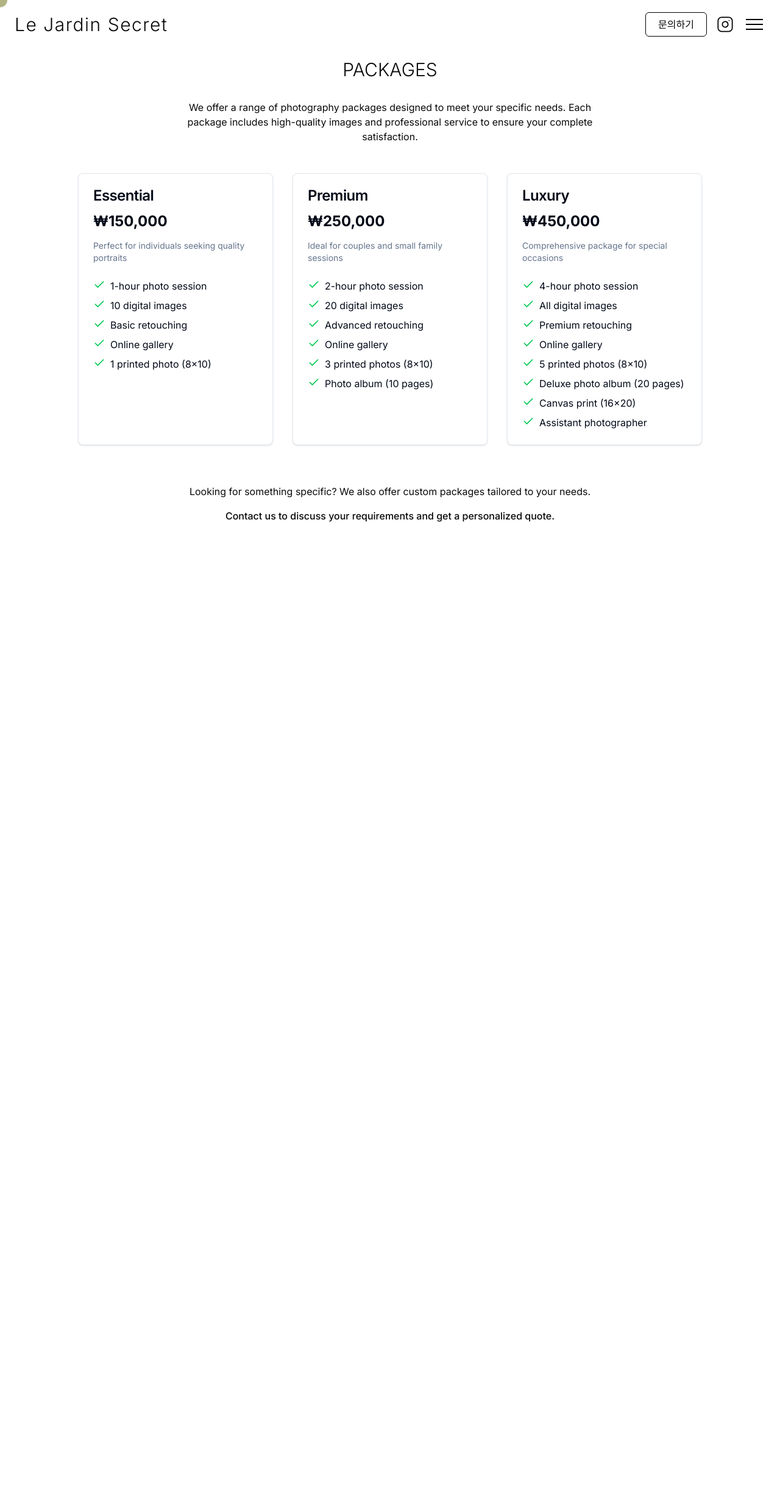
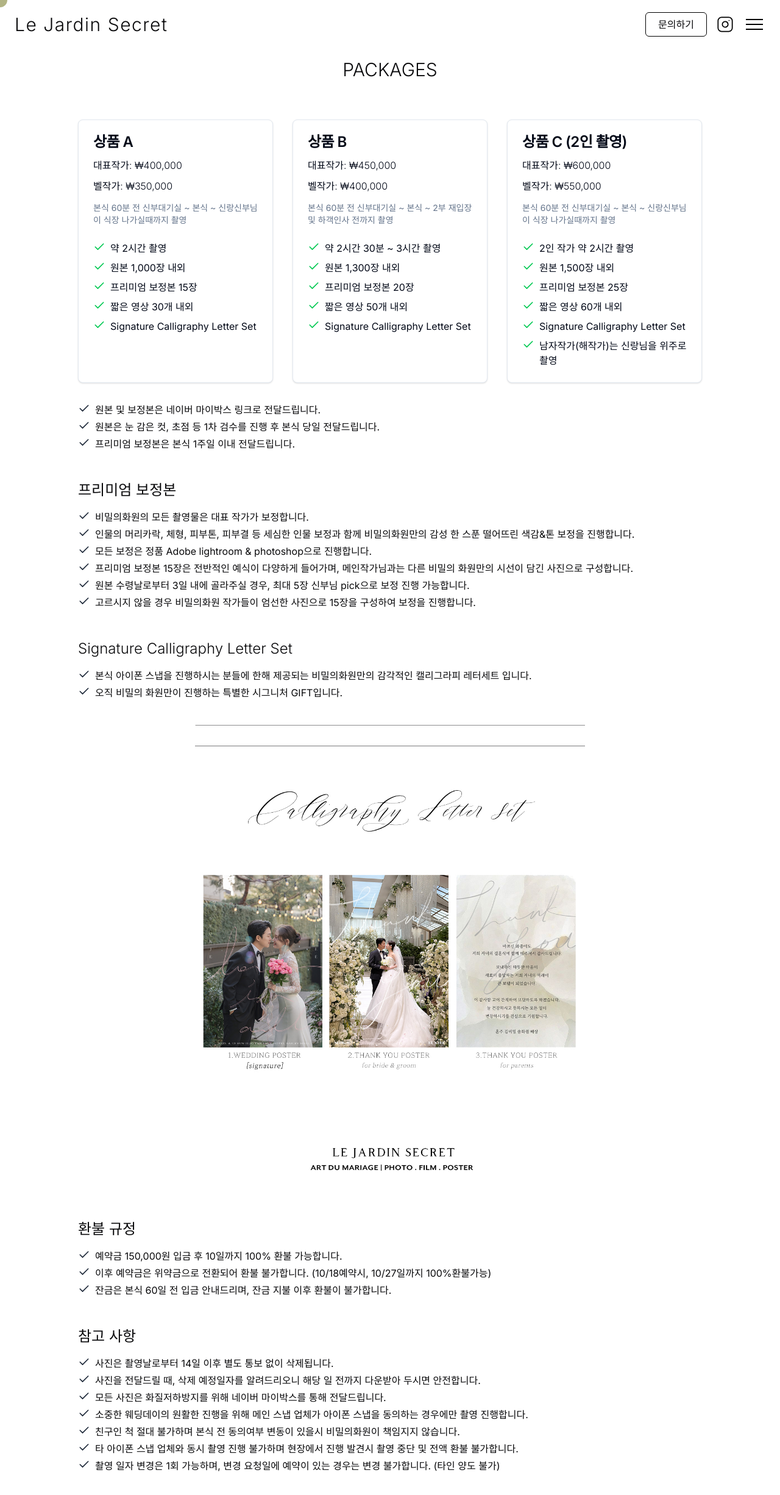
Before and after one commit to shshhan/lejardinsecret-portfolio, a Next.js app: page /packages in a window 1280 px wide. Shown: the top 2452 px of the page at 61% size. Before the commit the page ends 922 px from the top, so only its background shows below. Built offline with nearby package versions, Linux system fonts and the light colour scheme.

Commit message:
edit contents

```diff
--- a/src/app/benefits/page.tsx
+++ b/src/app/benefits/page.tsx
@@ -59,7 +59,7 @@ export default function BenefitsPage() {
           animate={{ opacity: 1, y: 0 }}
           transition={{ duration: 0.5 }}
         >
-          <h1 className="text-3xl font-light mb-8 text-center">BENEFITS</h1>
+          <h1 className="text-3xl font-light mb-16 text-center">BENEFITS</h1>
 
           <p className="text-center mb-12 max-w-2xl mx-auto">
             When you choose our services, you're not just getting photographs – you're investing in an experience and
--- a/src/app/gallery/page.tsx
+++ b/src/app/gallery/page.tsx
@@ -102,7 +102,7 @@ export default function GalleryPage() {
           animate={{ opacity: 1, y: 0 }}
           transition={{ duration: 0.5 }}
         >
-          <h1 className="text-3xl font-light mb-8 text-center">GALLERY</h1>
+          <h1 className="text-3xl font-light mb-16 text-center">GALLERY</h1>
 
           {/* Filtering System */}
           <div className="flex flex-col md:flex-row justify-between items-start md:items-center gap-4 mb-8">
--- a/src/app/packages/page.tsx
+++ b/src/app/packages/page.tsx
@@ -5,6 +5,7 @@ import { motion } from "framer-motion"
 import { Card, CardContent, CardDescription, CardHeader, CardTitle } from "@/components/ui/card"
 import { Check } from "lucide-react"
 import { useMenu } from "@/context/menu-context"
+import Image from "next/image"
 
 export default function PackagesPage() {
   const { setIsMenuOpen } = useMenu()
@@ -16,43 +17,43 @@ export default function PackagesPage() {
 
   const packages = [
     {
-      title: "Essential",
-      price: "₩150,000",
-      description: "Perfect for individuals seeking quality portraits",
+      title: "상품 A",
+      headPrice: "₩400,000",
+      bellPrice: "₩350,000",
+      description: "본식 60분 전 신부대기실 ~ 본식 ~ 신랑신부님이 식장 나가실때까지 촬영",
       features: [
-        "1-hour photo session",
-        "10 digital images",
-        "Basic retouching",
-        "Online gallery",
-        "1 printed photo (8×10)",
+        "약 2시간 촬영",
+        "원본 1,000장 내외",
+        "프리미엄 보정본 15장",
+        "짧은 영상 30개 내외",
+        "Signature Calligraphy Letter Set"
       ],
     },
     {
-      title: "Premium",
-      price: "₩250,000",
-      description: "Ideal for couples and small family sessions",
+      title: "상품 B",
+      headPrice: "₩450,000",
+      bellPrice: "₩400,000",
+      description: "본식 60분 전 신부대기실 ~ 본식 ~ 2부 재입장 및 하객인사 전까지 촬영",
       features: [
-        "2-hour photo session",
-        "20 digital images",
-        "Advanced retouching",
-        "Online gallery",
-        "3 printed photos (8×10)",
-        "Photo album (10 pages)",
+        "약 2시간 30분 ~ 3시간 촬영",
+        "원본 1,300장 내외",
+        "프리미엄 보정본 20장",
+        "짧은 영상 50개 내외",
+        "Signature Calligraphy Letter Set"
       ],
     },
     {
-      title: "Luxury",
-      price: "₩450,000",
-      description: "Comprehensive package for special occasions",
+      title: "상품 C (2인 촬영)",
+      headPrice: "₩600,000",
+      bellPrice: "₩550,000",
+      description: "본식 60분 전 신부대기실 ~ 본식 ~ 신랑신부님이 식장 나가실때까지 촬영",
       features: [
-        "4-hour photo session",
-        "All digital images",
-        "Premium retouching",
-        "Online gallery",
-        "5 printed photos (8×10)",
-        "Deluxe photo album (20 pages)",
-        "Canvas print (16×20)",
-        "Assistant photographer",
+        "2인 작가 약 2시간 촬영",
+        "원본 1,500장 내외",
+        "프리미엄 보정본 25장",
+        "짧은 영상 60개 내외",
+        "Signature Calligraphy Letter Set",
+        "남자작가(해작가)는 신랑님을 위주로 촬영"
       ],
     },
   ]
@@ -66,14 +67,9 @@ export default function PackagesPage() {
           animate={{ opacity: 1, y: 0 }}
           transition={{ duration: 0.5 }}
         >
-          <h1 className="text-3xl font-light mb-8 text-center">PACKAGES</h1>
+          <h1 className="text-3xl font-light mb-16 text-center">PACKAGES</h1>
 
-          <p className="text-center mb-12 max-w-2xl mx-auto">
-            We offer a range of photography packages designed to meet your specific needs. Each package includes
-            high-quality images and professional service to ensure your complete satisfaction.
-          </p>
-
-          <div className="grid grid-cols-1 md:grid-cols-2 lg:grid-cols-3 gap-8">
+          <div className="mb-8 grid grid-cols-1 md:grid-cols-2 lg:grid-cols-3 gap-8">
             {packages.map((pkg, index) => (
               <motion.div
                 key={pkg.title}
@@ -84,7 +80,8 @@ export default function PackagesPage() {
                 <Card className="h-full flex flex-col">
                   <CardHeader>
                     <CardTitle>{pkg.title}</CardTitle>
-                    <div className="text-2xl font-bold mt-2">{pkg.price}</div>
+                    <div className="text-large font-light mt-2">대표작가: {pkg.headPrice}</div>
+                    <div className="text-large font-light mt-1">벨작가: {pkg.bellPrice}</div>
                     <CardDescription className="mt-2">{pkg.description}</CardDescription>
                   </CardHeader>
                   <CardContent className="flex-grow">
@@ -102,11 +99,117 @@ export default function PackagesPage() {
             ))}
           </div>
 
-          <div className="mt-16 text-center">
-            <p className="mb-4">
-              Looking for something specific? We also offer custom packages tailored to your needs.
+          <div className="text-left mb-12">
+            <p className="mb-1 flex items-start">
+              <Check className="h-5 w-5 text-gray-800 mr-2 flex-shrink-0" />
+              <span>원본 및 보정본은 네이버 마이박스 링크로 전달드립니다.</span>
             </p>
-            <p className="font-medium">Contact us to discuss your requirements and get a personalized quote.</p>
+            <p className="mb-1 flex items-start">
+              <Check className="h-5 w-5 text-gray-800 mr-2 flex-shrink-0" />
+              <span>원본은 눈 감은 컷, 초점 등 1차 검수를 진행 후 본식 당일 전달드립니다.</span>
+            </p>
+            <p className="mb-1 flex items-start">
+              <Check className="h-5 w-5 text-gray-800 mr-2 flex-shrink-0" />
+              <span>프리미엄 보정본은 본식 1주일 이내 전달드립니다.</span>
+            </p>
+          </div>
+
+          <div className="mb-12 text-left">
+            <h2 className="text-2xl font-light mb-4">프리미엄 보정본</h2>
+            <p className="mb-1 flex items-start">
+              <Check className="h-5 w-5 text-gray-800 mr-2 flex-shrink-0" />
+              <span>비밀의화원의 모든 촬영물은 대표 작가가 보정합니다.</span>
+            </p>
+            <p className="mb-1 flex items-start">
+              <Check className="h-5 w-5 text-gray-800 mr-2 flex-shrink-0" />
+              <span>인물의 머리카락, 체형, 피부톤, 피부결 등 세심한 인물 보정과 함께 비밀의화원만의 감성 한 스푼 떨어뜨린 색감&톤 보정을 진행합니다.</span>
+            </p>
+            <p className="mb-1 flex items-start">
+              <Check className="h-5 w-5 text-gray-800 mr-2 flex-shrink-0" />
+              <span>모든 보정은 정품 Adobe lightroom & photoshop으로 진행합니다.</span>
+            </p>
+            <p className="mb-1 flex items-start">
+              <Check className="h-5 w-5 text-gray-800 mr-2 flex-shrink-0" />
+              <span>프리미엄 보정본 15장은 전반적인 예식이 다양하게 들어가며, 메인작가님과는 다른 비밀의 화원만의 시선이 담긴 사진으로 구성합니다.</span>
+            </p>
+            <p className="mb-1 flex items-start">
+              <Check className="h-5 w-5 text-gray-800 mr-2 flex-shrink-0" />
+              <span>원본 수령날로부터 3일 내에 골라주실 경우, 최대 5장 신부님 pick으로 보정 진행 가능합니다.</span>
+            </p>
+            <p className="mb-1 flex items-start">
+              <Check className="h-5 w-5 text-gray-800 mr-2 flex-shrink-0" />
+              <span>고르시지 않을 경우 비밀의화원 작가들이 엄선한 사진으로 15장을 구성하여 보정을 진행합니다.</span>
+            </p>
+          </div>
+
+          <div className="mb-12 text-left">
+            <h2 className="text-2xl font-light mb-4">Signature Calligraphy Letter Set</h2>
+            <p className="mb-1 flex items-start">
+              <Check className="h-5 w-5 text-gray-800 mr-2 flex-shrink-0" />
+              <span>본식 아이폰 스냅을 진행하시는 분들에 한해 제공되는 비밀의화원만의 감각적인 캘리그라피 레터세트 입니다.</span>
+            </p>
+            <p className="mb-1 flex items-start">
+              <Check className="h-5 w-5 text-gray-800 mr-2 flex-shrink-0" />
+              <span>오직 비밀의 화원만이 진행하는 특별한 시그니처 GIFT입니다.</span>
+            </p>
+            <div className="relative w-full h-[800px]">
+              <Image
+                src="/packages/signature-calligraphy-letter-set.jpg"
+                alt="비밀의 화원 캘리그래피"
+                fill
+                sizes="(max-width: 768px) 100vw, 100vw"
+                className="object-contain"
+                priority
+              />
+            </div>
+          </div>
+
+          <div className="mb-12 text-left">
+            <h2 className="text-2xl font-light mb-4">환불 규정</h2>
+            <p className="mb-1 flex items-start">
+              <Check className="h-5 w-5 text-gray-800 mr-2 flex-shrink-0" />
+              <span>예약금 150,000원 입금 후 10일까지 100% 환불 가능합니다.</span>
+            </p>
+            <p className="mb-1 flex items-start">
+              <Check className="h-5 w-5 text-gray-800 mr-2 flex-shrink-0" />
+              <span>이후 예약금은 위약금으로 전환되어 환불 불가합니다. (10/18예약시, 10/27일까지 100%환불가능)</span>
+            </p>
+            <p className="mb-1 flex items-start">
+              <Check className="h-5 w-5 text-gray-800 mr-2 flex-shrink-0" />
+              <span>잔금은 본식 60일 전 입금 안내드리며, 잔금 지불 이후 환불이 불가합니다.</span>
+            </p>
+          </div>
+
+          <div className="mb-12 text-left">
+            <h2 className="text-2xl font-light mb-4">참고 사항</h2>
+            <p className="mb-1 flex items-start">
+              <Check className="h-5 w-5 text-gray-800 mr-2 flex-shrink-0" />
+              <span>사진은 촬영날로부터 14일 이후 별도 통보 없이 삭제됩니다.</span>
+            </p>
+            <p className="mb-1 flex items-start">
+              <Check className="h-5 w-5 text-gray-800 mr-2 flex-shrink-0" />
+              <span>사진을 전달드릴 때, 삭제 예정일자를 알려드리오니 해당 일 전까지 다운받아 두시면 안전합니다.</span>
+            </p>
+            <p className="mb-1 flex items-start">
+              <Check className="h-5 w-5 text-gray-800 mr-2 flex-shrink-0" />
+              <span>모든 사진은 화질저하방지를 위해 네이버 마이박스를 통해 전달드립니다.</span>
+            </p>
+            <p className="mb-1 flex items-start">
+              <Check className="h-5 w-5 text-gray-800 mr-2 flex-shrink-0" />
+              <span>소중한 웨딩데이의 원활한 진행을 위해 메인 스냅 업체가 아이폰 스냅을 동의하는 경우에만 촬영 진행합니다.</span>
+            </p>
+            <p className="mb-1 flex items-start">
+              <Check className="h-5 w-5 text-gray-800 mr-2 flex-shrink-0" />
+              <span>친구인 척 절대 불가하며 본식 전 동의여부 변동이 있을시 비밀의화원이 책임지지 않습니다.</span>
+            </p>
+            <p className="mb-1 flex items-start">
+              <Check className="h-5 w-5 text-gray-800 mr-2 flex-shrink-0" />
+              <span>타 아이폰 스냅 업체와 동시 촬영 진행 불가하며 현장에서 진행 발견시 촬영 중단 및 전액 환불 불가합니다.</span>
+            </p>
+            <p className="mb-1 flex items-start">
+              <Check className="h-5 w-5 text-gray-800 mr-2 flex-shrink-0" />
+              <span>촬영 일자 변경은 1회 가능하며, 변경 요청일에 예약이 있는 경우는 변경 불가합니다. (타인 양도 불가)</span>
+            </p>
           </div>
         </motion.div>
       </div>
--- a/src/app/page.tsx
+++ b/src/app/page.tsx
@@ -1,7 +1,6 @@
 "use client"
 
 import { useEffect } from "react"
-import FloatingImages from "@/components/floating-images"
 import Menu from "@/components/menu"
 import { useMenu } from "@/context/menu-context"
 
@@ -14,9 +13,9 @@ export default function Home() {
   }, [setIsMenuOpen])
 
   return (
-    <main className="min-h-screen relative">
-      {/* Floating background images */}
-      <FloatingImages />
+    <main className="min-h-screen relative bg-gray-50">
+      {/* Floating background images - 비활성화됨 */}
+      {/* <FloatingImages /> */}
 
       {/* Central Menu */}
       <div className="absolute inset-0 flex items-center justify-center z-10 pointer-events-none">
--- a/src/components/menu.tsx
+++ b/src/components/menu.tsx
@@ -6,10 +6,10 @@ import { motion } from "framer-motion"
 import { useResponsive } from "@/hooks/use-responsive"
 
 const menuItems = [
-  { name: "ABOUT", href: "/about", color: "text-green-600" },
-  { name: "GALLERY", href: "/gallery", color: "text-green-700" },
-  { name: "PACKAGES", href: "/packages", color: "text-green-800" },
-  { name: "BENEFITS", href: "/benefits", color: "text-green-900" },
+  { name: "ABOUT", href: "/about", color: "text-gray-800" },
+  { name: "GALLERY", href: "/gallery", color: "text-gray-800" },
+  { name: "PACKAGES", href: "/packages", color: "text-gray-800" },
+  { name: "BENEFITS", href: "/benefits", color: "text-gray-800" },
 ]
 
 export default function Menu() {
```
Also changed, not shown: src/app/about/page.tsx (+98 -68 lines), public/packages/signature-calligraphy-letter-set.jpg (added).
